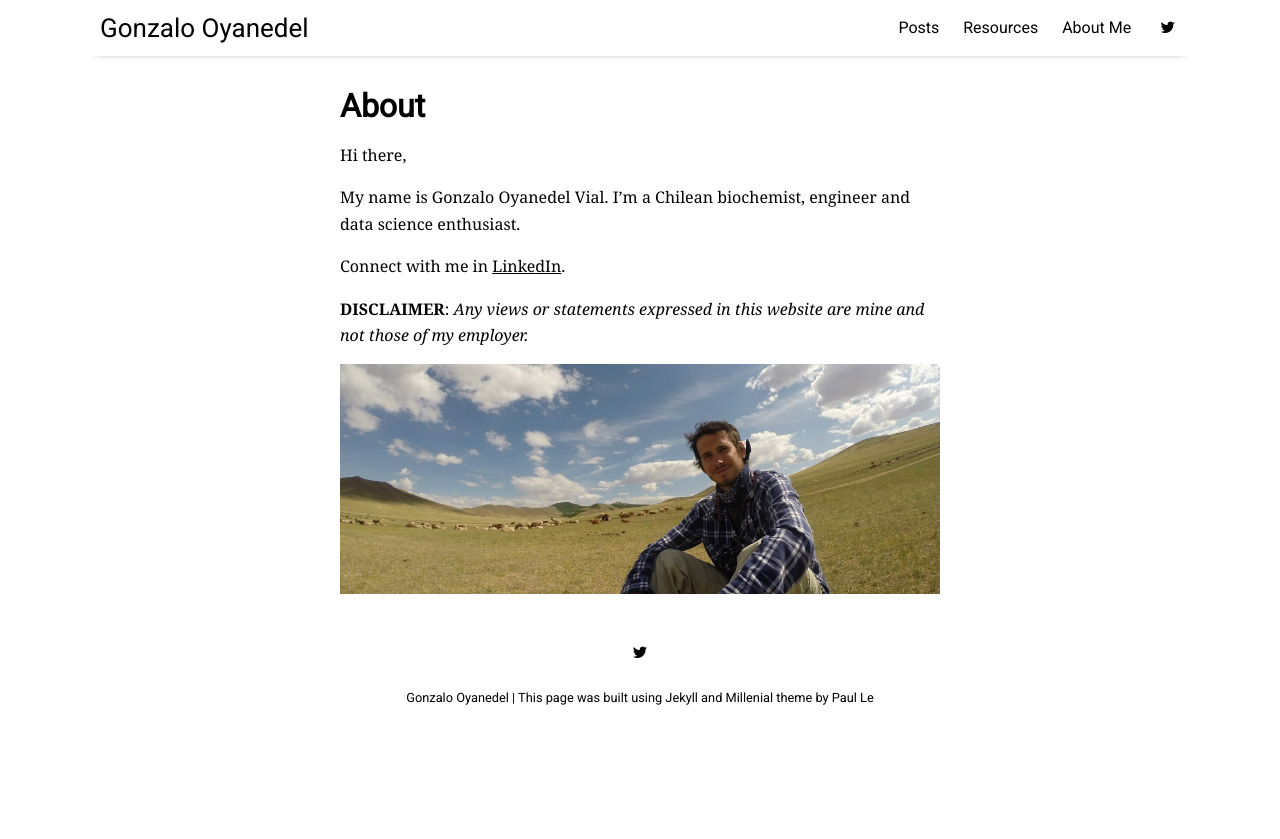
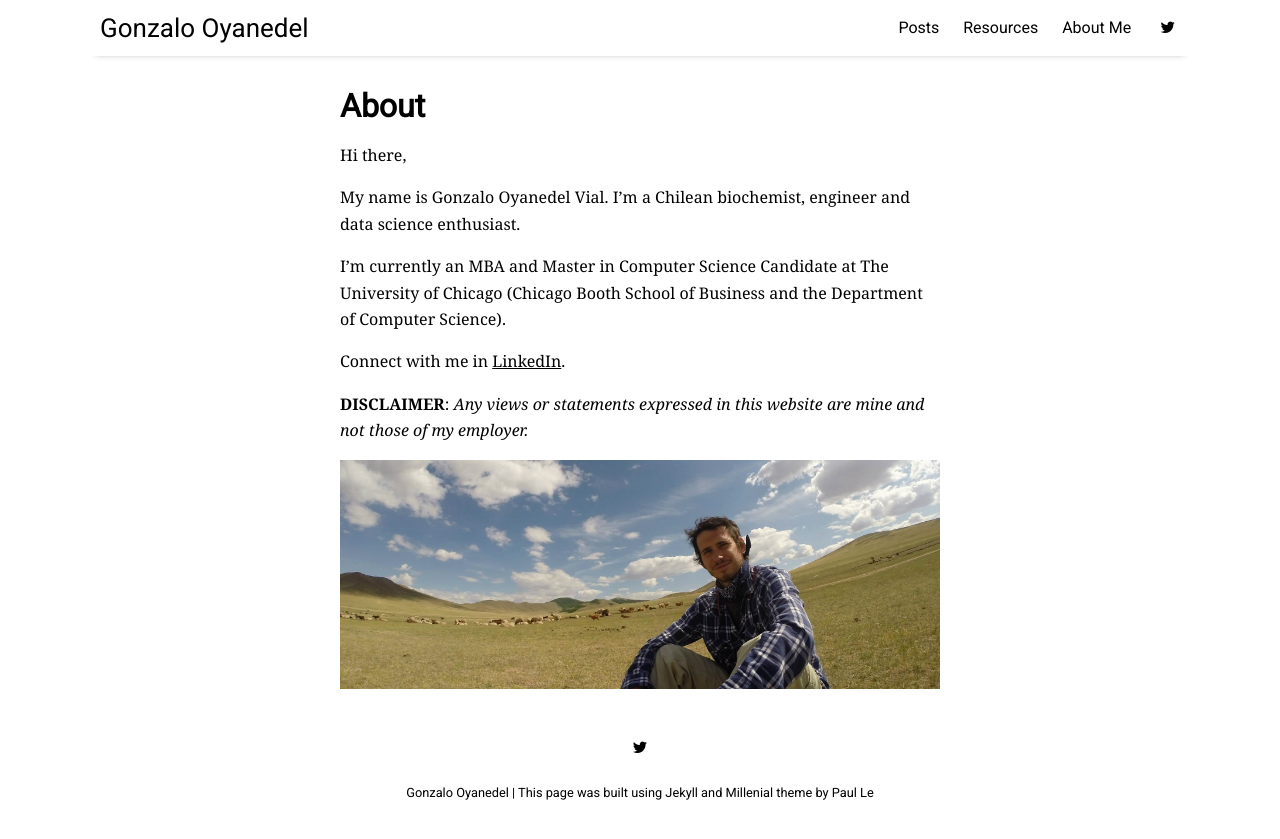
Before and after one commit to goyanedelv/goyanedelv.github.io, a Jekyll site: the page built from pages/about.md, in a window 1280 px wide. Shown: the top 839 px of the page. Built offline with Jekyll 4.4.1, drawn with Linux system fonts in a browser that asks for light colours; nearby versions of some CDN libraries.

Commit message:
Update about.md

```diff
--- a/pages/about.md
+++ b/pages/about.md
@@ -7,6 +7,8 @@ Hi there,
 
 My name is Gonzalo Oyanedel Vial. I'm a Chilean biochemist, engineer and data science enthusiast.
 
+I'm currently an MBA and Master in Computer Science Candidate at The University of Chicago (Chicago Booth School of Business and the Department of Computer Science).
+
 Connect with me in [LinkedIn](https://www.linkedin.com/in/gonzalo-oyanedel-vial/).
 
 **DISCLAIMER**: *Any views or statements expressed in this website are mine and not those of my employer.*
```
